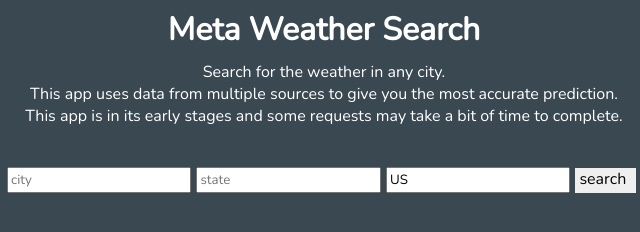
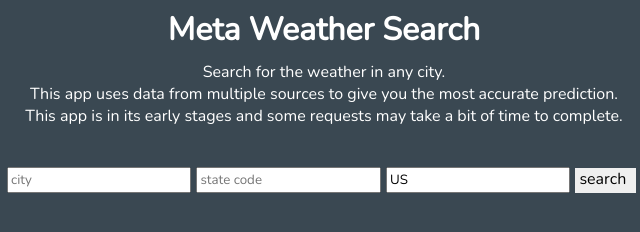
Before and after one commit to SpenserSagel/WeatherApp, a plain HTML site: page index.html in a window 1280 px wide. Shown: the full height of the page, 316-956 px from the left. Drawn offline with nearby package versions, Linux system fonts and the light colour scheme.

Commit message:
clarifyStateCode

```diff
--- a/index.html
+++ b/index.html
@@ -19,7 +19,7 @@
         </p>
         <form class="input">
             <input id="city" type="text" placeholder="city" required>
-            <input id="state" type="text" placeholder="state" required>
+            <input id="state" type="text" placeholder="state code" required>
             <input id="country" type="text" value="US" required>
             <button class="submit" type="submit">search</button>
         </form>
```
